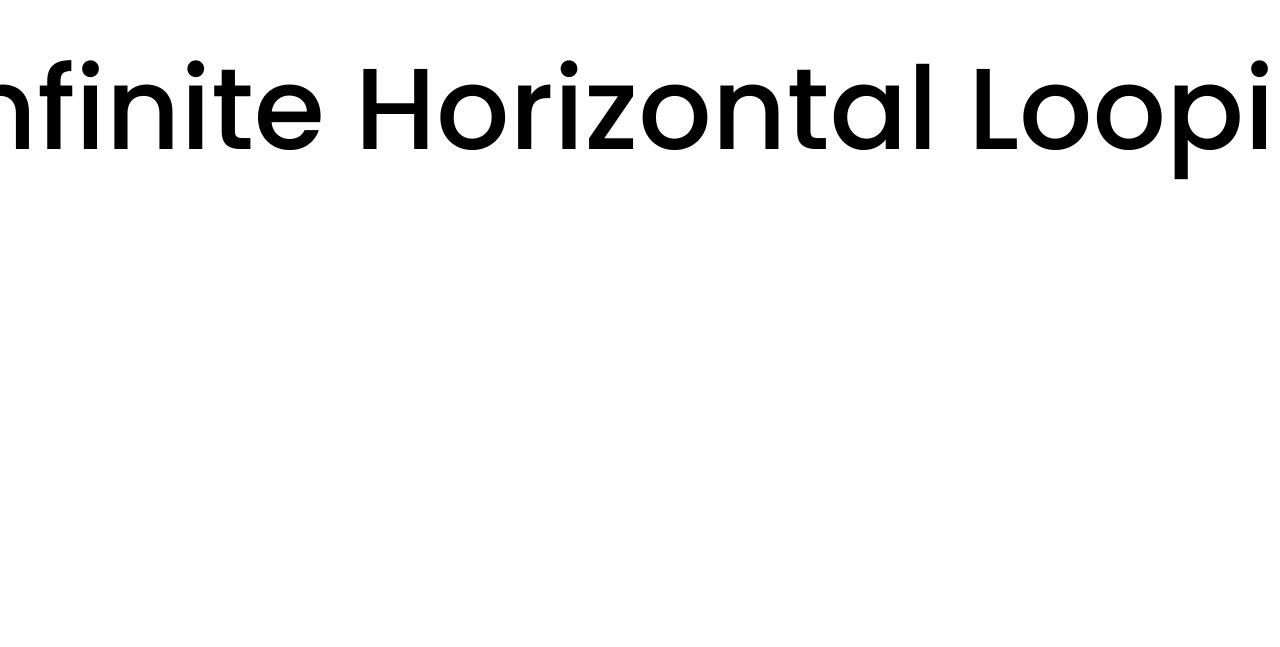
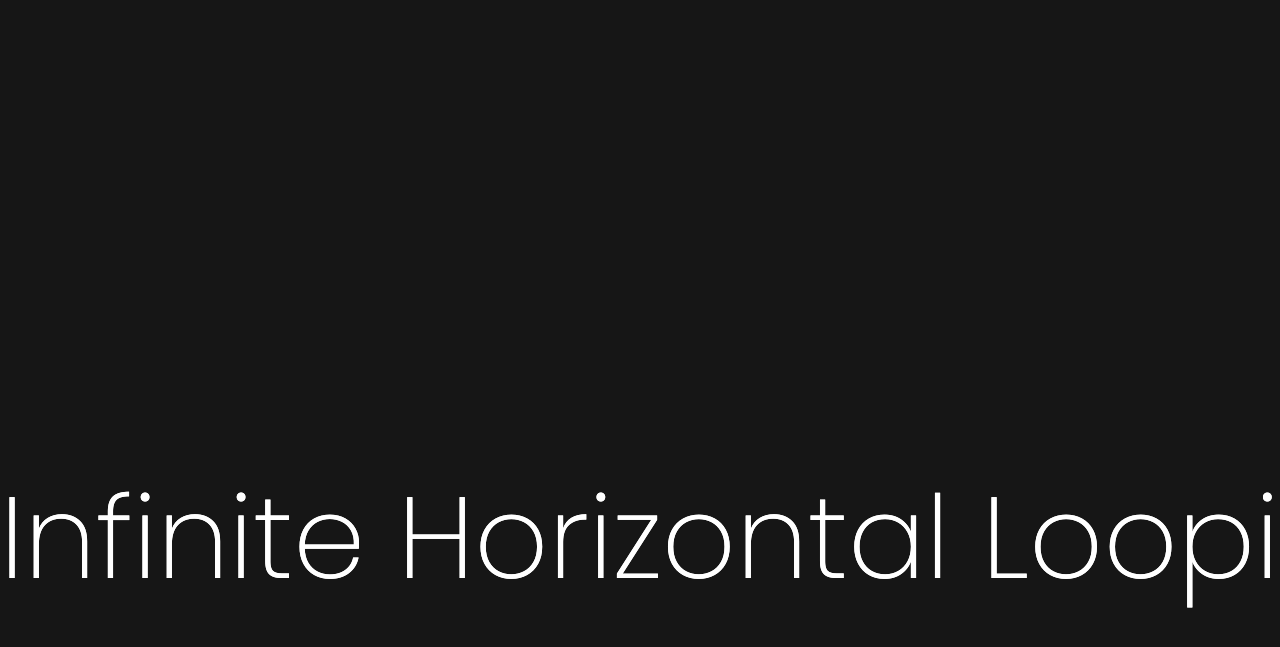
Before and after one commit to andrewwoan/infinite-marquee-tutorial, a plain HTML site: page final/index.html in a window 1280 px wide. Shown: the part 749-1396 px from the top of the page. Drawn offline with Linux system fonts and the light colour scheme.

Commit message:
Before Gallery

```diff
--- a/final/index.html
+++ b/final/index.html
@@ -14,6 +14,12 @@
             <div class="item">Infinite Horizontal Looping Text&nbsp;</div>
         </div>
     </section>
+    <section class="hero-section">
+        <div class="loop-container">
+            <div class="item">Infinite Horizontal Looping Text&nbsp;</div>
+            <div class="item">Infinite Horizontal Looping Text&nbsp;</div>
+        </div>
+    </section>
     <script src="script.js"></script>
 </body>
 </html>
--- a/final/styles.css
+++ b/final/styles.css
@@ -8,22 +8,25 @@
 
 body {
     font-family: "Poppins";
+    background-color: rgb(22, 22, 22);
 }
 
 .hero-section {
     position: relative;
     overflow: hidden;
     display: flex;
-    min-height: 200vh;
+    min-height: 100vh;
 }
 
 .loop-container {
     margin: auto 0;
     white-space: nowrap;
-    font: 500 9vw/1 "Poppins";
+    font-weight: 200;
+    font-size: 9vw;
     /* transform: rotate(7deg); */
 }
 
 .item {
     position: absolute;
+    color: white;
 }
```
Also changed, not shown: starter/index.html (+0 -2 lines).
